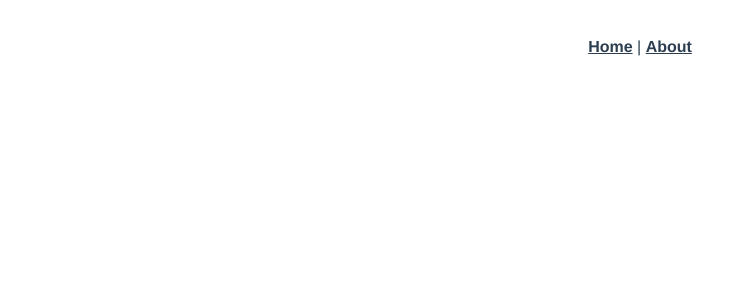
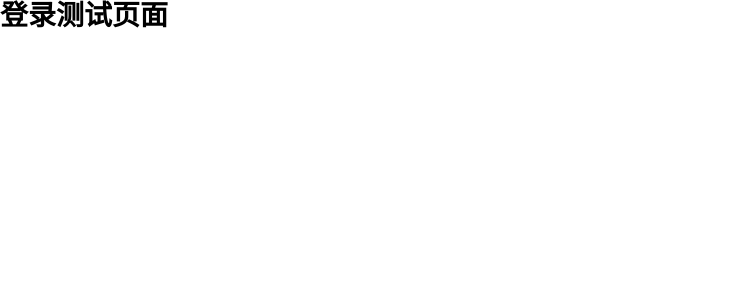
Before and after one commit to 777sfdf/vue2-ts-admin, a Vue app: page /#/login in a window 1280 px wide. Shown: the top 300 px of the page, without its empty margins (0-755 px from the left). Built offline with nearby package versions, Linux system fonts and the light colour scheme; a small style sheet from the web is missing.

Commit message:
第一次测试提交

```diff
--- a/babel.config.js
+++ b/babel.config.js
@@ -1,5 +1,14 @@
 module.exports = {
-  presets: [
-    '@vue/cli-plugin-babel/preset'
+  "presets": [
+    "@vue/cli-plugin-babel/preset"
+  ],
+  "plugins": [
+    [
+      "component",
+      {
+        "libraryName": "element-ui",
+        "styleLibraryName": "theme-chalk"
+      }
+    ]
   ]
 }
--- a/src/App.vue
+++ b/src/App.vue
@@ -1,32 +1,15 @@
 <template>
   <div id="app">
-    <nav>
-      <router-link to="/">Home</router-link> |
-      <router-link to="/about">About</router-link>
-    </nav>
-    <router-view/>
+    <!-- <h2>222</h2> -->
+  <router-view></router-view>
+
   </div>
 </template>
 
-<style lang="less">
-#app {
-  font-family: Avenir, Helvetica, Arial, sans-serif;
-  -webkit-font-smoothing: antialiased;
-  -moz-osx-font-smoothing: grayscale;
-  text-align: center;
-  color: #2c3e50;
-}
+<script>
+import router from './router';
 
-nav {
-  padding: 30px;
-
-  a {
-    font-weight: bold;
-    color: #2c3e50;
-
-    &.router-link-exact-active {
-      color: #42b983;
-    }
+export default {
+  name: 'app',
   }
-}
-</style>
+</script>
--- /dev/null
+++ b/src/assets/CSS/base.css
@@ -0,0 +1,20 @@
+@import url('https://at.alicdn.com/t/c/font_4464188_r9m0rtecsum.css');
+h1,h2,h3,h4,h5,h6,p,ul,li {
+    margin: 0;
+    padding: 0;
+
+}
+ul{
+    list-style: none;
+}
+a {
+    text-decoration: none;
+}
+img {
+    vertical-align: middle;
+}
+body {
+
+    font-size: 14px;
+    font-family: '微软雅黑','Arial Normal', 'Arial,sans-serif';
+}
--- a/src/components/HelloWorld.vue
+++ /dev/null
@@ -1,59 +0,0 @@
-<template>
-  <div class="hello">
-    <h1>{{ msg }}</h1>
-    <p>
-      For a guide and recipes on how to configure / customize this project,<br>
-      check out the
-      <a href="https://cli.vuejs.org" target="_blank" rel="noopener">vue-cli documentation</a>.
-    </p>
-    <h3>Installed CLI Plugins</h3>
-    <ul>
-      <li><a href="https://github.com/vuejs/vue-cli/tree/dev/packages/%40vue/cli-plugin-babel" target="_blank" rel="noopener">babel</a></li>
-      <li><a href="https://github.com/vuejs/vue-cli/tree/dev/packages/%40vue/cli-plugin-router" target="_blank" rel="noopener">router</a></li>
-      <li><a href="https://github.com/vuejs/vue-cli/tree/dev/packages/%40vue/cli-plugin-vuex" target="_blank" rel="noopener">vuex</a></li>
-    </ul>
-    <h3>Essential Links</h3>
-    <ul>
-      <li><a href="https://vuejs.org" target="_blank" rel="noopener">Core Docs</a></li>
-      <li><a href="https://forum.vuejs.org" target="_blank" rel="noopener">Forum</a></li>
-      <li><a href="https://chat.vuejs.org" target="_blank" rel="noopener">Community Chat</a></li>
-      <li><a href="https://twitter.com/vuejs" target="_blank" rel="noopener">Twitter</a></li>
-      <li><a href="https://news.vuejs.org" target="_blank" rel="noopener">News</a></li>
-    </ul>
-    <h3>Ecosystem</h3>
-    <ul>
-      <li><a href="https://router.vuejs.org" target="_blank" rel="noopener">vue-router</a></li>
-      <li><a href="https://vuex.vuejs.org" target="_blank" rel="noopener">vuex</a></li>
-      <li><a href="https://github.com/vuejs/vue-devtools#vue-devtools" target="_blank" rel="noopener">vue-devtools</a></li>
-      <li><a href="https://vue-loader.vuejs.org" target="_blank" rel="noopener">vue-loader</a></li>
-      <li><a href="https://github.com/vuejs/awesome-vue" target="_blank" rel="noopener">awesome-vue</a></li>
-    </ul>
-  </div>
-</template>
-
-<script>
-export default {
-  name: 'HelloWorld',
-  props: {
-    msg: String
-  }
-}
-</script>
-
-<!-- Add "scoped" attribute to limit CSS to this component only -->
-<style scoped lang="less">
-h3 {
-  margin: 40px 0 0;
-}
-ul {
-  list-style-type: none;
-  padding: 0;
-}
-li {
-  display: inline-block;
-  margin: 0 10px;
-}
-a {
-  color: #42b983;
-}
-</style>
--- a/src/main.js
+++ b/src/main.js
@@ -2,7 +2,9 @@ import Vue from 'vue'
 import App from './App.vue'
 import router from './router'
 import store from './store'
-
+import './plugins/element.js'
+import 'normalize.css'
+import '@/assets/CSS/base.css'
 Vue.config.productionTip = false
 
 new Vue({
--- /dev/null
+++ b/src/plugins/element.js
@@ -0,0 +1,164 @@
+import Vue from 'vue';
+import {
+  Pagination,
+  Dialog,
+  Autocomplete,
+  Dropdown,
+  DropdownMenu,
+  DropdownItem,
+  Menu,
+  Submenu,
+  MenuItem,
+  MenuItemGroup,
+  Input,
+  InputNumber,
+  Radio,
+  RadioGroup,
+  RadioButton,
+  Checkbox,
+  CheckboxButton,
+  CheckboxGroup,
+  Switch,
+  Select,
+  Option,
+  OptionGroup,
+  Button,
+  ButtonGroup,
+  Table,
+  TableColumn,
+  DatePicker,
+  TimeSelect,
+  TimePicker,
+  Popover,
+  Tooltip,
+  Breadcrumb,
+  BreadcrumbItem,
+  Form,
+  FormItem,
+  Tabs,
+  TabPane,
+  Tag,
+  Tree,
+  Alert,
+  Slider,
+  Icon,
+  Row,
+  Col,
+  Upload,
+  Progress,
+  Spinner,
+  Badge,
+  Card,
+  Rate,
+  Steps,
+  Step,
+  Carousel,
+  CarouselItem,
+  Collapse,
+  CollapseItem,
+  Cascader,
+  ColorPicker,
+  Transfer,
+  Container,
+  Header,
+  Aside,
+  Main,
+  Footer,
+  Timeline,
+  TimelineItem,
+  Link,
+  Divider,
+  Image,
+  Calendar,
+  Backtop,
+  PageHeader,
+  CascaderPanel,
+  Loading,
+  MessageBox,
+  Message,
+  Notification
+} from 'element-ui';
+
+Vue.use(Pagination);
+Vue.use(Dialog);
+Vue.use(Autocomplete);
+Vue.use(Dropdown);
+Vue.use(DropdownMenu);
+Vue.use(DropdownItem);
+Vue.use(Menu);
+Vue.use(Submenu);
+Vue.use(MenuItem);
+Vue.use(MenuItemGroup);
+Vue.use(Input);
+Vue.use(InputNumber);
+Vue.use(Radio);
+Vue.use(RadioGroup);
+Vue.use(RadioButton);
+Vue.use(Checkbox);
+Vue.use(CheckboxButton);
+Vue.use(CheckboxGroup);
+Vue.use(Switch);
+Vue.use(Select);
+Vue.use(Option);
+Vue.use(OptionGroup);
+Vue.use(Button);
+Vue.use(ButtonGroup);
+Vue.use(Table);
+Vue.use(TableColumn);
+Vue.use(DatePicker);
+Vue.use(TimeSelect);
+Vue.use(TimePicker);
+Vue.use(Popover);
+Vue.use(Tooltip);
+Vue.use(Breadcrumb);
+Vue.use(BreadcrumbItem);
+Vue.use(Form);
+Vue.use(FormItem);
+Vue.use(Tabs);
+Vue.use(TabPane);
+Vue.use(Tag);
+Vue.use(Tree);
+Vue.use(Alert);
+Vue.use(Slider);
+Vue.use(Icon);
+Vue.use(Row);
+Vue.use(Col);
+Vue.use(Upload);
+Vue.use(Progress);
+Vue.use(Spinner);
+Vue.use(Badge);
+Vue.use(Card);
+Vue.use(Rate);
+Vue.use(Steps);
+Vue.use(Step);
+Vue.use(Carousel);
+Vue.use(CarouselItem);
+Vue.use(Collapse);
+Vue.use(CollapseItem);
+Vue.use(Cascader);
+Vue.use(ColorPicker);
+Vue.use(Transfer);
+Vue.use(Container);
+Vue.use(Header);
+Vue.use(Aside);
+Vue.use(Main);
+Vue.use(Footer);
+Vue.use(Timeline);
+Vue.use(TimelineItem);
+Vue.use(Link);
+Vue.use(Divider);
+Vue.use(Image);
+Vue.use(Calendar);
+Vue.use(Backtop);
+Vue.use(PageHeader);
+Vue.use(CascaderPanel);
+
+Vue.use(Loading.directive);
+
+Vue.prototype.$loading = Loading.service;
+Vue.prototype.$msgbox = MessageBox;
+Vue.prototype.$alert = MessageBox.alert;
+Vue.prototype.$confirm = MessageBox.confirm;
+Vue.prototype.$prompt = MessageBox.prompt;
+Vue.prototype.$notify = Notification;
+Vue.prototype.$message = Message;
--- a/src/router/index.js
+++ b/src/router/index.js
@@ -1,26 +1,29 @@
 import Vue from 'vue'
 import VueRouter from 'vue-router'
-import HomeView from '../views/HomeView.vue'
 
+import  layout from '@/views/layout/index.vue'
+import Login from '@/views/login/index.vue'
 Vue.use(VueRouter)
 
 const routes = [
-  {
-    path: '/',
-    name: 'home',
-    component: HomeView
-  },
-  {
-    path: '/about',
-    name: 'about',
-    // route level code-splitting
-    // this generates a separate chunk (about.[hash].js) for this route
-    // which is lazy-loaded when the route is visited.
-    component: () => import(/* webpackChunkName: "about" */ '../views/AboutView.vue')
-  }
+{
+  path:'/',
+  component:layout,
+},
+
+{
+  path:'/login',
+  name:'login',
+  component:Login
+
+}
+
+
 ]
 
 const router = new VueRouter({
+  // mode:'history',
+  // base: process.env.BASE_URL,
   routes
 })
 
--- a/src/views/AboutView.vue
+++ /dev/null
@@ -1,5 +0,0 @@
-<template>
-  <div class="about">
-    <h1>This is an about page</h1>
-  </div>
-</template>
--- a/src/views/HomeView.vue
+++ /dev/null
@@ -1,18 +0,0 @@
-<template>
-  <div class="home">
-    <img alt="Vue logo" src="../assets/logo.png">
-    <HelloWorld msg="Welcome to Your Vue.js App"/>
-  </div>
-</template>
-
-<script>
-// @ is an alias to /src
-import HelloWorld from '@/components/HelloWorld.vue'
-
-export default {
-  name: 'HomeView',
-  components: {
-    HelloWorld
-  }
-}
-</script>
--- /dev/null
+++ b/src/views/layout/index.vue
@@ -0,0 +1,13 @@
+<template>
+    <h2>布局测试页面</h2>
+</template>
+
+<script>
+
+export default {
+
+}
+</script>
+
+<style>
+</style>
--- /dev/null
+++ b/src/views/login/index.vue
@@ -0,0 +1,12 @@
+<template>
+    <h1>登录测试页面</h1>
+</template>
+
+<script>
+
+export default {
+
+}
+</script>
+
+<style></style>
```
Also changed, not shown: package.json (+7 -0 lines), 1 other file (tests, documents, lock files or other folders).
